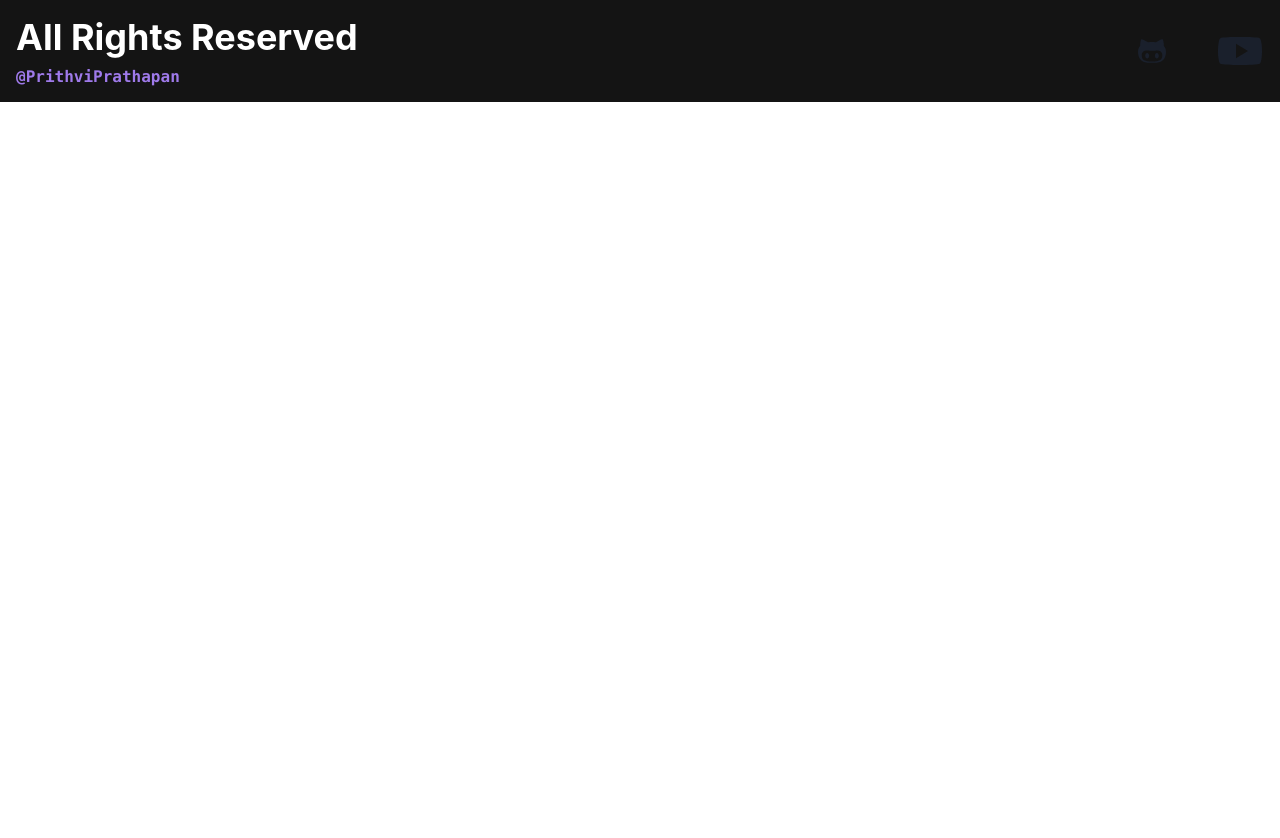
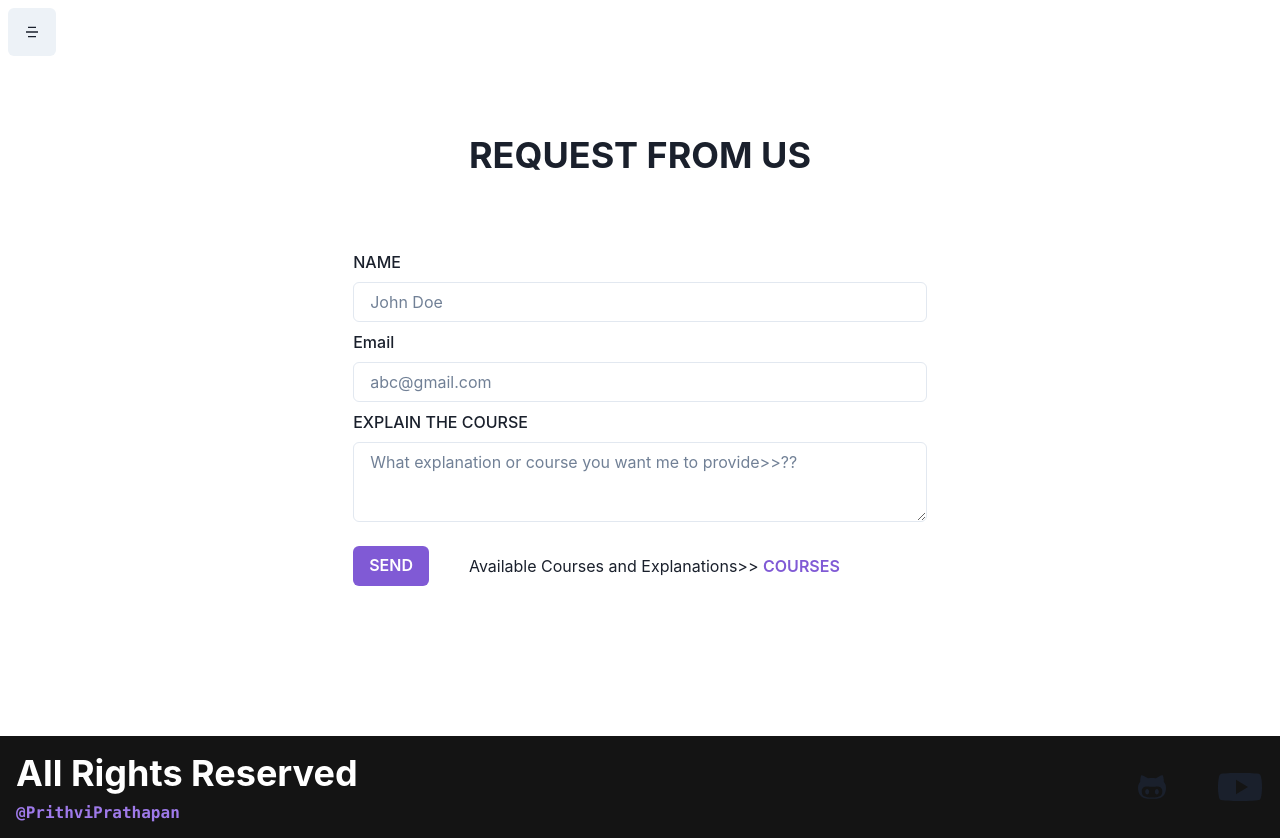
Before and after one commit to prithvi2226/WEBSTACK-COURSE, a React (Create React App) app in the folder coursebuilder/: page /Request in a window 1280 px wide. Before the commit the page ends 800 px from the top, so only its background shows below. Built offline with nearby package versions, Linux system fonts and the light colour scheme.

Commit message:
Made COntact, about page and Request page

```diff
--- a/coursebuilder/src/App.js
+++ b/coursebuilder/src/App.js
@@ -7,18 +7,25 @@ import Login from './Components/Auth/Login';
 import Register from './Components/Auth/Register';
 import ForgotPassword from './Components/Auth/ForgotPassword';
 import ResetPassword from './Components/Auth/ResetPassword';
+import Contact from './Components/Contact/Contact';
+import Header from './Components/Layout/Header/Header';
+import Request from './Components/Request/Request';
+import About from './Components/About/About';
 
 function App() {
   return (
   <Router>
+    <Header />
     <Routes>
-
       <Route path = "/" element = {<Home />} />
       <Route path="/Main" element={<Main />} />
       <Route path='/Login' element={<Login />} />
       <Route path='/Register' element={<Register />} />
       <Route path='/ForgotPassword' element={<ForgotPassword />} />
       <Route path='/ResetPassword/:token' element={<ResetPassword />} />
+      <Route path='/Contact' element={<Contact />} />
+      <Route path='/Request' element={<Request />} />
+      <Route path='/About' element={<About />} />
 
     </Routes>
 
--- /dev/null
+++ b/coursebuilder/src/Components/About/About.jsx
@@ -0,0 +1,39 @@
+import { Avatar, Container, Heading, Stack, VStack, Text } from '@chakra-ui/react'
+import React from 'react'
+
+const link = "https://avatars.githubusercontent.com/u/43705776?v=4"
+const Founder = () => (
+    <Stack direction={['column', 'row']}
+            spacing={['4', '16']}
+            padding={'8'}>
+
+        <VStack>
+            <Avatar src={link}
+                    boxSize={['40', '48']} />
+            <Text children="Co-Founder"
+                  opacity={0.7} />
+        </VStack>
+
+        <VStack justifyContent={'center'} alignItems={["center", "flex-start"]}>
+            <Heading children="Prith" size={["md", "xl"]} />
+            <Text textAlign={["center", "left"]}
+                  children={`IM THE BO$$ BITCH! I make the content `} />
+        </VStack>
+
+    </Stack>
+)
+
+const About = () => {
+  return (
+    <Container maxW={"container.lg"}
+                padding={"16"}
+                boxShadow={'lg'}>
+        <Heading children={"About US"}
+                 textAlign={["center", "left"]} />
+
+    <Founder />
+    </Container>
+  )
+}
+
+export default About
--- /dev/null
+++ b/coursebuilder/src/Components/Contact/Contact.jsx
@@ -0,0 +1,80 @@
+import { Container, Heading, VStack, Box, Button, Input, HStack, FormLabel, Textarea } from '@chakra-ui/react'
+import { Link } from 'react-router-dom'
+import React, { useState } from 'react'
+
+const Contact = () => {
+
+    const [name, setName] = useState("");
+    const [email, setEmail] = useState("");
+    const [message, setMessage] = useState("");
+
+  return (
+    <Container h={"92vh"}>
+        <VStack h={"full"} justifyContent={"center"} spacing={"16"}>
+            <Heading children= "CONTACT US" />
+            <form style={{width: '100%'}}>
+            <Box my={"2"}>
+              <FormLabel htmlFor = "name" children="NAME" />
+              <Input required id="name"
+                     value={name}
+                     onChange={e => setName(e.target.value)}
+                     placeholder='John Doe'
+                     type={'text'}
+                     focusBorderColor="purple.500"
+
+                      />
+
+              </Box>
+              <Box my={"2"}>
+              <FormLabel htmlFor = "email" children="Email" />
+              <Input required id="email"
+                     value={email}
+                     onChange={e => setEmail(e.target.value)}
+                     placeholder='abc@gmail.com'
+                     type={'email'}
+                     focusBorderColor="purple.500"
+
+                      />
+
+              </Box>
+
+              <Box my={"2"}>
+              <FormLabel htmlFor = "message" children="DROP A MESSAGE FOR US" />
+              <Textarea required id="message"
+                     value={message}
+                     onChange={e => setMessage(e.target.value)}
+                     placeholder='Speak Your Mind'
+                     focusBorderColor="purple.500"
+
+                      />
+
+              </Box>
+
+
+              <HStack spacing={"10"}justifyContent={"flex-start"}>
+
+              <Button my="4" colorScheme={'purple'} type='submit'>
+                SEND
+              </Button>
+
+              <Box my={"2"}>
+                NEED a course or explanation?? {' '}
+                <Link to={"/Request"}>
+                    <Button colorScheme='purple'variant={"link"}>REQUEST HERE</Button> {" "}
+                    For new content
+                </Link>
+              </Box>
+
+
+              </HStack>
+
+
+
+          </form>
+        </VStack>
+
+    </Container>
+  )
+}
+
+export default Contact;
--- a/coursebuilder/src/Components/Layout/Header/Header.jsx
+++ b/coursebuilder/src/Components/Layout/Header/Header.jsx
@@ -64,7 +64,8 @@ const Header = () => {
             <LinkButton url = "/Leetcode" title = "LEETCODE PRACTICE & OTHERS" onClick={onClose}/>
             <LinkButton url = "/AWS-Guide" title = "AWS ASSOCIATE ARCHITECT GUIDE" onClick={onClose}/>
             <LinkButton url = "/InterviewStudy" title = "INTERVIEW PREP" onClick={onClose}/>
-            <LinkButton url = "/Feedback" title = "LET ME KNOW" onClick={onClose}/>
+            <LinkButton url = "/Contact" title = "FEEDBACK" onClick={onClose}/>
+            <LinkButton url = "/Request" title = "REQUEST A COURSE??" onClick={onClose}/>
             <LinkButton url = "/About" title = "ABOUT US" onClick={onClose}/>
 
             <HStack justifyContent={"space-evenly"}
--- /dev/null
+++ b/coursebuilder/src/Components/Request/Request.jsx
@@ -0,0 +1,81 @@
+import { Container, Heading, VStack, Box, Button, Input, HStack, FormLabel, Textarea } from '@chakra-ui/react'
+import { Link } from 'react-router-dom'
+import React, { useState } from 'react'
+
+const Request = () => {
+
+    const [name, setName] = useState("");
+    const [email, setEmail] = useState("");
+    const [course, setCourse] = useState("");
+
+  return (
+    <Container h={"92vh"}>
+        <VStack h={"full"} justifyContent={"center"} spacing={"16"}>
+            <Heading children= "REQUEST FROM US" />
+            <form style={{width: '100%'}}>
+            <Box my={"2"}>
+              <FormLabel htmlFor = "name" children="NAME" />
+              <Input required id="name"
+                     value={name}
+                     onChange={e => setName(e.target.value)}
+                     placeholder='John Doe'
+                     type={'text'}
+                     focusBorderColor="purple.500"
+
+                      />
+
+              </Box>
+              <Box my={"2"}>
+              <FormLabel htmlFor = "email" children="Email" />
+              <Input required id="email"
+                     value={email}
+                     onChange={e => setEmail(e.target.value)}
+                     placeholder='abc@gmail.com'
+                     type={'email'}
+                     focusBorderColor="purple.500"
+
+                      />
+
+              </Box>
+
+              <Box my={"2"}>
+              <FormLabel htmlFor = "course" children="EXPLAIN THE COURSE" />
+              <Textarea required id="course"
+                     value={course}
+                     onChange={e => setCourse(e.target.value)}
+                     placeholder='What explanation or course you want me to provide>>??'
+                     focusBorderColor="purple.500"
+
+                      />
+
+              </Box>
+
+
+              <HStack spacing={"10"}justifyContent={"flex-start"}>
+
+              <Button my="4" colorScheme={'purple'} type='submit'>
+                SEND
+              </Button>
+
+              <Box my={"2"}>
+                Available Courses and Explanations{'>>'}{' '}
+                <Link to={"/Main"}>
+                    <Button colorScheme='purple'variant={"link"}>COURSES</Button> {" "}
+                </Link>
+              </Box>
+
+
+              </HStack>
+
+
+
+          </form>
+        </VStack>
+
+    </Container>
+  )
+}
+
+
+
+export default Request
```
